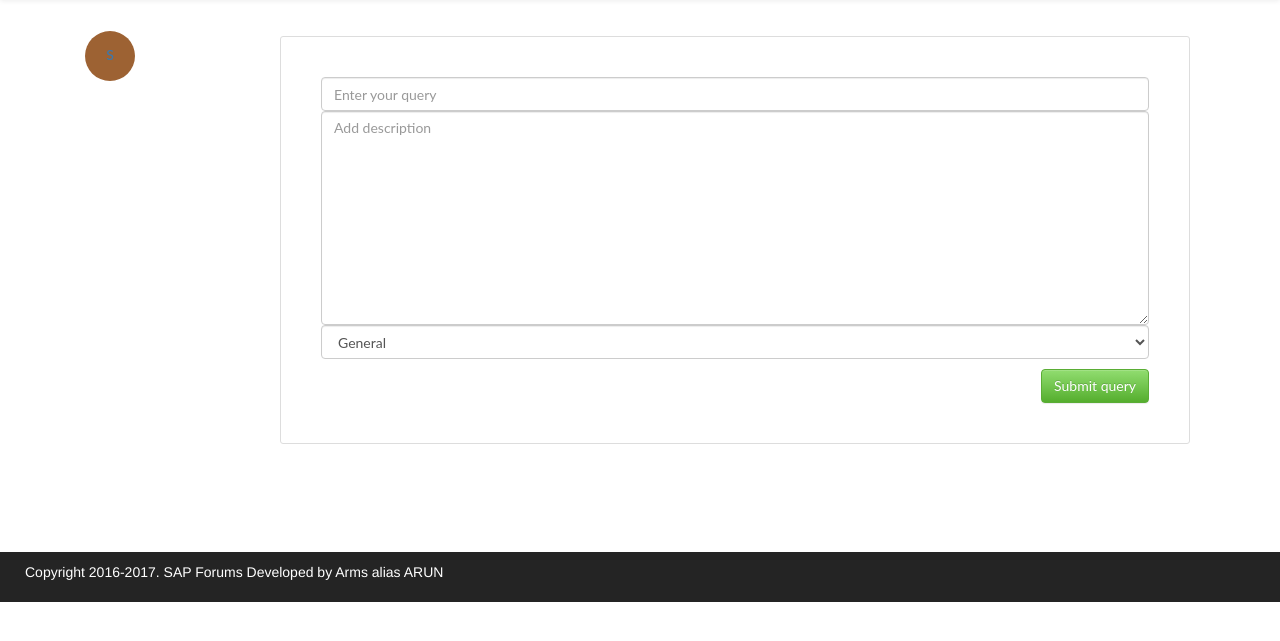
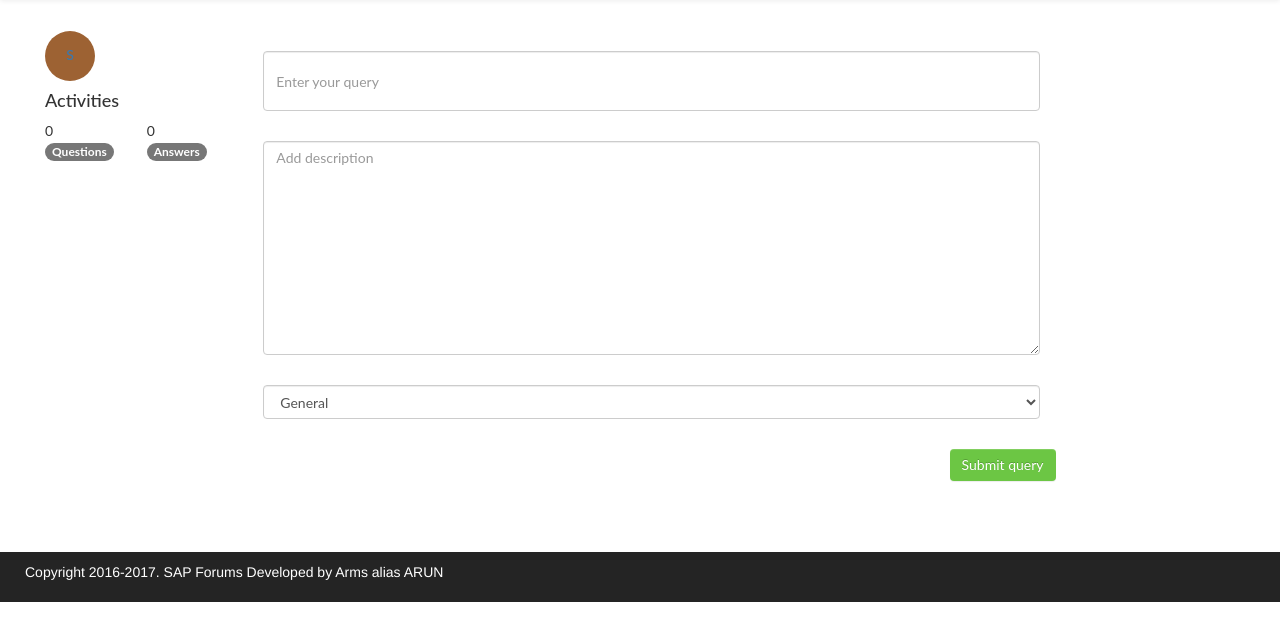
Before and after one commit to armsarun/djangoforum, a Django app: page /post/ in a window 1280 px wide. Shown: the part 69-710 px from the top of the page. Run offline with Django 3.2, Linux system fonts and the light colour scheme; the visitor is signed in with stand-in values (Sample User, id 1); data comes from the database, SQL or seed files in the repository; data that the repository does not hold is empty; some libraries are stand-ins or nearby versions.

Commit message:
css changes made

```diff
--- a/forum/static/css/base.css
+++ b/forum/static/css/base.css
@@ -100,36 +10,6 @@
   text-align: center;
   padding: 14px;
 
-}
-
-.newquery .form-group {
-  margin: 0px !important;
-}
-
-.newquery .btn-primary {
-  margin-top: 10px;
-  color: #fff;
-  text-shadow: 0 -1px 0 rgba(0, 0, 0, 0.15);
-  background-color: #6cc644;
-  background-image: -webkit-linear-gradient(#91dd70, #55ae2e);
-  background-image: linear-gradient(#91dd70, #55ae2e);
-  border: 1px solid #5aad35;
-}
-
-.newquery .btn-primary:hover {
-  color: #fff;
-  background-color: #6cc644;
-  border-color: #6cc644;
-  text-shadow: 0 -1px 0 rgba(0, 0, 0, 0.15);
-}
-
-.newquery {
-  position: relative;
-  background-color: #fff;
-  border: 1px solid #ddd;
-  border-radius: 3px;
-  padding: 40px;
-  margin: 5px;
 }
 
 .user_login {
@@ -485,16 +379,136 @@ height: 500px;
   text-decoration: none;
 }
 
+.userquestionlist {
+  background: #F4F4F4;
+  padding: 30px 0px 30px 20px;
+  margin: 15px 0px 0px 0px;
+  border-radius: 4px;
+}
+
+.posteddate {
+  margin: 10px 0px 0px 1px !important;
+}
+
 /*Userquestions*/
+
+/*Useranswers*/
+.useranswerlist {
+  background: #F4F4F4;
+  padding: 32px 0px 34px 49px;
+  margin: 14px 0px 10px 0px;
+  border-radius: 4px;
+}
+
+/*Useranswers*/
+
+/*newquery*/
+.newquery .form-control {
+  margin: 20px 0px 30px 0px;
+  width: 98%;
+}
+
+#newquerytitle {
+  height: 60px;
+}
+
+.newquery .cke_chrome {
+  border: 1px solid #2b579a !important;
+  box-shadow: none;
+}
+
+.newquery .cke_top {
+  border-bottom: 1px solid #2b579a;
+}
+
+.newquery button {
+  background: #6CC644 !important;
+  margin: 0px 0px 20px 0px;
+  border: none;
+}
+
+/*newquery*/
+
+/*Querydetail*/
+.answer_inner {
+  background: rgba(255, 255, 255, 1.35);
+  border-radius: 3px;
+  box-shadow: 0 1px 5px rgba(0, 0, 0, 0.25);
+  top: 10px;
+  left: 0;
+  position: relative;
+  right: 0;
+  z-index: 2;
+  margin: -57px 301px 25px 200px;
+  padding: 20px 10px 20px;
+  min-width: 250px;
+}
+
+.answer_user_block {
+  margin: 0px 0px 5px 120px;
+}
+
+.answer_create {
+  margin: 47px 0px 1px 87px;
+}
+
+.answer_comment {
+  margin: 24px 11px 11px 30px;
+}
+
+.row .comment_block {
+  margin: 0px 89px 20px 37px;
+}
+
+.answer_user {
+  margin: 0px 24px;
+}
+
+.answer_inner img {
+  width: 100%;
+  display: block;
+  max-width: 100%;
+  height: auto;
+  vertical-align: middle;
+  border: 0;
+}
+
+.answer_count {
+  margin: 20px 30px 20px 59px !important;
+}
+
+.answer_text {
+  margin-bottom: 30px;
+}
+
+.query_close {
+  background: rgba(257, 217, 150, 1);
+  border-radius: 3px;
+  box-shadow: 0 1px 5px rgba(0, 0, 0, 0.25);
+  z-index: 2;
+  margin: 10px 0px 20px -18px;
+  padding: 10px 30px 5px 10px;
+}
+
+.query_details {
+  padding: 20px 20px 30px 120px;
+}
+
+.query_answers {
+  background-color: #f4f4f4;
+  margin: 20px 0px 30px 0px;
+  padding: 20px 0px 30px 0px;
+}
+
+/*Querydetail*/
 
 /*Media Query Start*/
 
 @media screen and (min-device-width: 200px) and (max-device-width: 768px) {
   .query_answers {
     background-color: #f5f5f5;
-    margin-left: -32px;
-    margin-right: -90px;
-    padding-bottom: 50px;
+    margin: 20px 0px 30px 0px;
+    padding: 20px 0px 30px 0px;
   }
 
   .login_back {
--- a/forum/templates/forum/app/index.html
+++ b/forum/templates/forum/app/index.html
@@ -74,8 +74,10 @@
             </div>
         </div>
     </div>
-    <div class="container">
+
+    <div class="container homecategorycolor">
         <div class="col-lg-12">
+
             <div class="row">
 
                 <table class="table table-responsive" id="homecategory">
--- a/forum/templates/forum/app/newquery.html
+++ b/forum/templates/forum/app/newquery.html
@@ -5,27 +5,56 @@
     <form action="." method="post">
 
         {% csrf_token %}
-        <div class="container">
+        <div class="container-fluid">
 
             <div class="col-lg-2">
-                {% if request.user.profile.photo%}
-                    <div class="img-responsive img-circle">
-                      <a href="{% url "userview" request.user.id request.user.username %}"> <img src="{{ MEDIA_URL }}{{ request.user.profile.photo.url }}" class="img-circle img-responsive" width="100px"></a>
-                    </div>
+
+
+                {% if request.user.profile.photo %}
+
+                    <a href="{% url "userview" request.user.id request.user.username %}">
+                        <img src="{{ MEDIA_URL }}{{ request.user.profile.photo.url }}"
+                             class="headeravatarimg img-responsive">
+                    </a>
+
                 {% else %}
+
                     <div class="avatar">
                         <a href="{% url "userview" request.user.id request.user.username %}">{{ request.user | make_list|first|title }}</a>
                     </div>
+
                 {% endif %}
+
+                <h4>Activities </h4>
+                <div class="row">
+                           <span class="col-lg-6">
+                            {% with userquestions.count as total_questions %}
+                                <span>{{ total_questions }}</span>
+                            {% endwith %}
+                               <span class="badge"> Questions </span>
+                           </span>
+                          <span class="col-lg-6">
+                           {% with useranswers.count as total_answers %}
+                               <span> {{ total_answers }}</span>
+                           {% endwith %}
+                              <span class="badge"> Answers </span>
+                          </span>
+
                 </div>
+
+
+            </div>
+
             <div class="col-lg-10">
-                <div class="newquery clearfix">
+
                     {{ query_form.media }}
-                    {% render_field query_form.title class="form-control" placeholder="Enter your query"%}
-                    {% render_field query_form.description class="form-control" placeholder="Add description"%}
-                    {% render_field query_form.category class="form-control" placeholder="select query category"%}
+                    <div class="col-xs-10 newquery">
+                        {% render_field query_form.title class="form-control" id="newquerytitle" placeholder="Enter your query" %}
+                        {% render_field query_form.description class="form-control" placeholder="Add description" %}
+                        {% render_field query_form.category class="form-control" placeholder="select query category" %}
                         <button class="btn btn-primary pull-right">Submit query</button>
                     </div>
+
             </div>
 
         </div>
--- a/forum/templates/forum/app/querydetail.html
+++ b/forum/templates/forum/app/querydetail.html
@@ -2,6 +2,7 @@
 {% block title %}QueryDetail{% endblock %}
 
 {% block content %}
+
     <div class="col-lg-12 col-md-6 col-sm-12">
         <div class="query_details clearfix">
            <span class="col-lg-10 pull-left">
@@ -160,7 +161,7 @@
                                     {{ answerform.media }}
                                     {{ answerform }}
                                 </table>
-                                <button class="btn btn-primary pull-right" id="answer_button" name="post_answer">
+                                <button class="btn btn-primary" id="answer_button" name="post_answer">
                                     Post the Answer
                                 </button>
                             </form>
--- a/forum/templates/forum/app/userdetail.html
+++ b/forum/templates/forum/app/userdetail.html
@@ -8,11 +8,11 @@
             <div class="col-lg-2">
                 {% if request.user.profile.photo %}
                     <img src="{{ MEDIA_URL }}{{ request.user.profile.photo.url }}"
-                         class="headeravatar img-responsive" width="100" height="100">
+                         class="img-responsive headeravatarimg" width="100" height="100">
 
                 {% else %}
 
-                    <div class="avatar headeravatar">
+                    <div class="avatar">
                         {{ request.user | make_list|first|title }}
                     </div>
                      <div class="btn-block btn-sm btn-info"> You can change your profile picture in profile edit</div>
--- a/forum/views.py
+++ b/forum/views.py
@@ -52,6 +52,8 @@ def user_edit(request):
 @login_required
 def newquery(request):
   profile = Profile.objects.all()
+  userquestions = Post.objects.filter(user__username=request.user)
+  useranswers = Thread.objects.filter(user__username=request.user)
   if request.method == 'POST':
     query_form = NewQueryForm(request.POST)
     if query_form.is_valid():
@@ -65,7 +67,9 @@ def newquery(request):
   else:
     query_form = NewQueryForm()
   return render(request, "forum/app/newquery.html", {"query_form": query_form,
-                                                     "profile": profile})
+                                                     "profile": profile,
+                                                     "userquestions":userquestions,
+                                                     "useranswers":useranswers})
 
 
 @login_required
```
Also changed, not shown: other parts of forum/static/css/base.css (+16 -92 lines), forum/templates/forum/app/useranswerlist.html (+19 -8 lines), forum/templates/forum/app/userquerylist.html (+6 -2 lines), 1 other file. Lines whose indentation alone changed are shown as unchanged.
